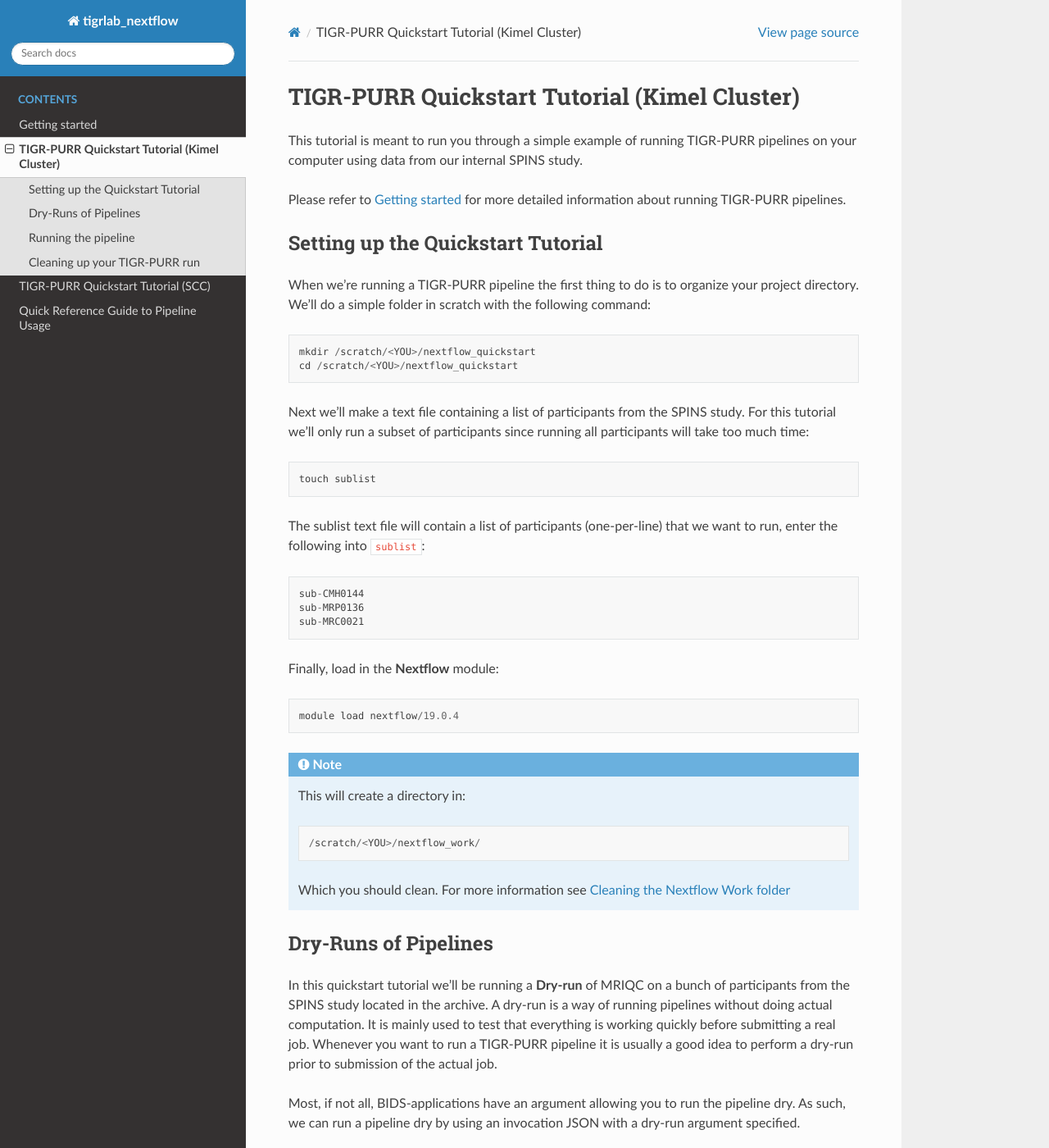
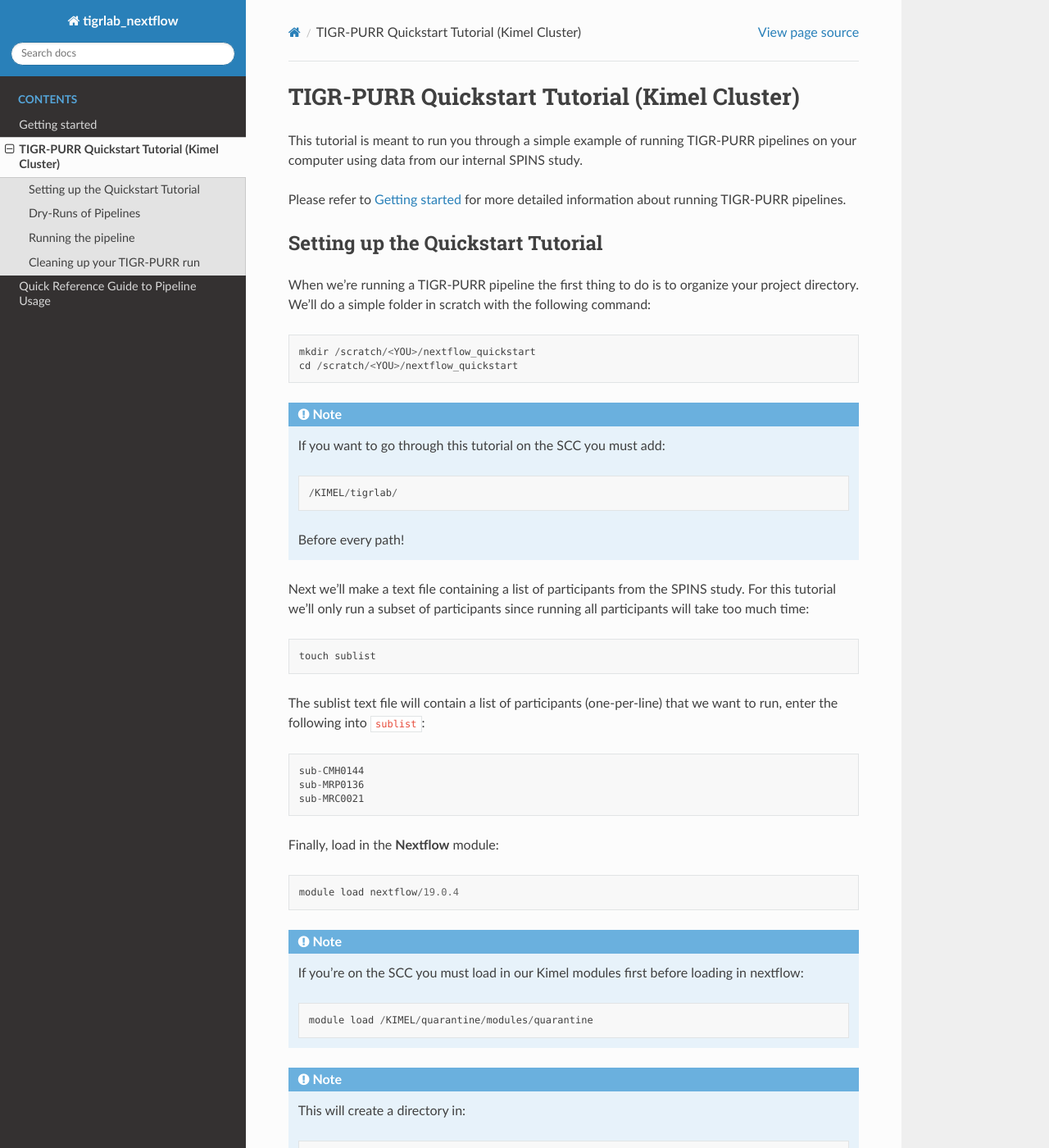
Before and after one commit to kimjetwav/TIGR_PURR, a Sphinx documentation site: the page built from docs/source/quickstart_tutorial.rst, in a window 1280 px wide and 1400 px high. Shown: the whole window at 82% size. Built offline with Sphinx 7.4.7 and the Read the Docs theme 2.0.0, drawn with Linux system fonts in a browser that asks for light colours; some of the changed text lies outside the part shown.

Commit message:
use one quickstart tutorial

```diff
--- a/docs/source/index.rst
+++ b/docs/source/index.rst
@@ -26,6 +26,5 @@ To go through a quick example that you can run yourself, check out the quickstar
    :caption: Contents
 
    getting_started
-   quickstart_tutorial_kimel
-   quickstart_tutorial_scc
+   quickstart_tutorial
    quick_reference
--- a/docs/source/quickstart_tutorial_kimel.rst
+++ b/docs/source/quickstart_tutorial.rst
@@ -11,10 +11,19 @@ Please refer to :ref:`getting_started` for more detailed information about runni
 
 Setting up the Quickstart Tutorial
 =======================================
+
 When we're running a TIGR-PURR pipeline the first thing to do is to organize your project directory. We'll do a simple folder in scratch with the following command::
 
         mkdir /scratch/<YOU>/nextflow_quickstart
         cd /scratch/<YOU>/nextflow_quickstart
+
+
+.. note::
+        If you want to go through this tutorial on the SCC you must add::
+
+                /KIMEL/tigrlab/
+
+        Before every path!
 
 Next we'll make a text file containing a list of participants from the SPINS study. For this tutorial we'll only run a subset of participants since running all participants will take too much time::
 
@@ -29,6 +38,12 @@ The sublist text file will contain a list of participants (one-per-line) that we
 Finally, load in the **Nextflow** module::
 
         module load nextflow/19.0.4
+
+
+.. note::
+        If you're on the SCC you must load in our Kimel modules first before loading in nextflow::
+
+                module load /KIMEL/quarantine/modules/quarantine
 
 .. note::
 
@@ -73,7 +88,7 @@ Once you have a BIDS-app, subject list, and invocation ready to go you can run a
 The process will run the dry-run version of MRIQC in parallel automatically!
 
 .. note::
-        Feel free to try different profiles like "kimel". For more information on profiles see: :ref:`profiles`
+        Feel free to try different profiles like "kimel" or "scc". For more information on profiles see: :ref:`profiles`
 
 
 Cleaning up your TIGR-PURR run
```
Also changed, not shown: docs/source/quickstart_tutorial_scc.rst (deleted, +0 -92 lines).
